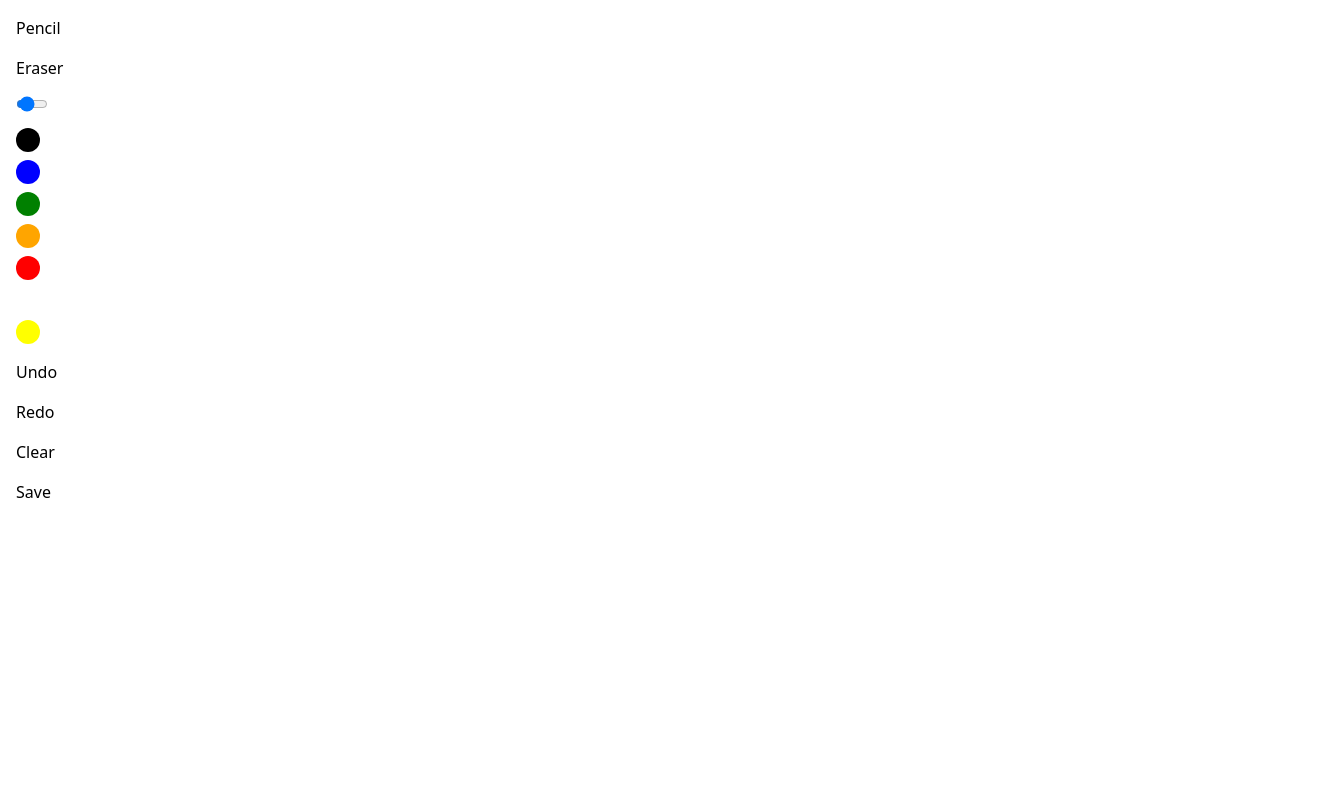
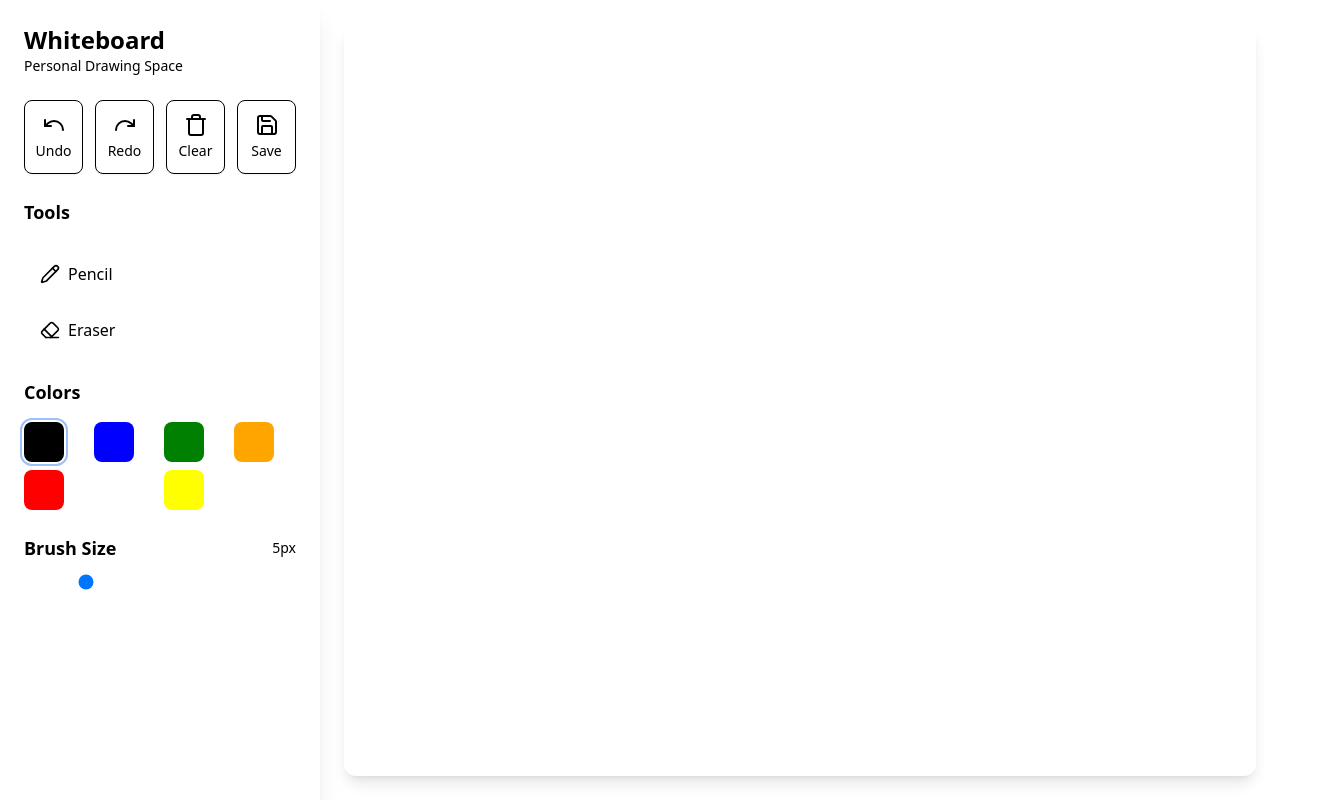
Before and after one commit to rampalliprakhar/whiteboard, a Next.js app: page /single in a window 1280 px wide. Shown: the whole page, 1344 px wide, since content can reach past the window. Built offline with nearby package versions, Linux system fonts and the light colour scheme.

Commit message:
Updated Single Platform

```diff
--- a/src/pages/single.js
+++ b/src/pages/single.js
@@ -3,6 +3,14 @@ import { COLORS, MENU_OBJECTS } from "@/constant";
 import { useSelector, useDispatch } from "react-redux";
 import { changeColor, changeBrushSize } from "@/slice/toolsSlice";
 import { clickMenuObject } from "@/slice/menuSlice";
+import {
+  EraserIcon,
+  UndoIcon,
+  RedoIcon,
+  TrashIcon,
+  SaveIcon,
+  PencilIcon,
+} from "lucide-react";
 
 export default function Single() {
   const dispatch = useDispatch();
@@ -15,7 +23,6 @@ export default function Single() {
 
   const activeMenuObject = useSelector((state) => state.menu.activeMenuObject);
   const { color, size } = useSelector((state) => state.tools[activeMenuObject]);
-
 
   const initCanvas = () => {
     const canvas = canvasRef.current;
@@ -33,15 +40,16 @@ export default function Single() {
     return context;
   };
 
-
   const saveCanvasState = () => {
     const canvas = canvasRef.current;
-    const context = canvas.getContext('2d');
+    const context = canvas.getContext("2d");
     historyStep.current++;
     if (historyStep.current < drawHistory.current.length) {
       drawHistory.current.length = historyStep.current;
     }
-    drawHistory.current.push(context.getImageData(0, 0, canvas.width, canvas.height));
+    drawHistory.current.push(
+      context.getImageData(0, 0, canvas.width, canvas.height)
+    );
   };
 
   const getCanvasPoint = (e) => {
@@ -52,7 +60,7 @@ export default function Single() {
 
     return {
       x: ((e.clientX || e.touches?.[0]?.clientX) - rect.left) * scaleX,
-      y: ((e.clientY || e.touches?.[0]?.clientY) - rect.top) * scaleY
+      y: ((e.clientY || e.touches?.[0]?.clientY) - rect.top) * scaleY,
     };
   };
 
@@ -116,7 +124,7 @@ export default function Single() {
     if (historyStep.current > 0) {
       historyStep.current--;
       const imageData = drawHistory.current[historyStep.current];
-      const context = canvasRef.current.getContext('2d');
+      const context = canvasRef.current.getContext("2d");
       context.putImageData(imageData, 0, 0);
     }
   };
@@ -125,7 +133,7 @@ export default function Single() {
     if (historyStep.current < drawHistory.current.length - 1) {
       historyStep.current++;
       const imageData = drawHistory.current[historyStep.current];
-      const context = canvasRef.current.getContext('2d');
+      const context = canvasRef.current.getContext("2d");
       context.putImageData(imageData, 0, 0);
     }
   };
@@ -143,59 +151,154 @@ export default function Single() {
   }, []);
 
   useEffect(() => {
-    const context = canvasRef.current.getContext('2d');
+    const context = canvasRef.current.getContext("2d");
     if (activeMenuObject === MENU_OBJECTS.PENCIL) {
       setIsDrawingEnabled(true);
-      context.globalCompositeOperation = 'source-over';
+      context.globalCompositeOperation = "source-over";
     } else if (activeMenuObject === MENU_OBJECTS.ERASER) {
       setIsDrawingEnabled(true);
-      context.globalCompositeOperation = 'destination-out';
+      context.globalCompositeOperation = "destination-out";
     } else {
       setIsDrawingEnabled(false);
     }
   }, [activeMenuObject]);
 
   return (
-    <div className="flex h-screen">
-      <div className="w-16 bg-white p-4 flex flex-col gap-4">
-        <button onClick={() => handleMenuClick(MENU_OBJECTS.PENCIL)}>Pencil</button>
-        <button onClick={() => handleMenuClick(MENU_OBJECTS.ERASER)}>Eraser</button>
+    <div className="flex flex-col md:flex-row min-h-screen bg-gray-50">
+      {/* Toolbar */}
+      <div className="w-full md:w-72 lg:w-80 bg-white shadow-xl p-4 md:p-6 md:h-screen overflow-y-auto">
+        {/* App Brand */}
+        <div className="hidden md:block mb-6">
+          <h1 className="text-2xl font-bold text-gray-800">Whiteboard</h1>
+          <p className="text-sm text-gray-500">Personal Drawing Space</p>
+        </div>
+
+        <div className="mb-6">
+          <div className="grid grid-cols-4 gap-3">
+            <button
+              onClick={handleUndo}
+              className="flex flex-col items-center justify-center p-3 rounded-lg border border-gray-200 bg-white hover:bg-gray-50 transition-all shadow-sm hover:shadow"
+            >
+              <UndoIcon className="w-6 h-6 text-gray-700" />
+              <span className="text-sm mt-1 font-medium">Undo</span>
+            </button>
+            <button
+              onClick={handleRedo}
+              className="flex flex-col items-center justify-center p-3 rounded-lg border border-gray-200 bg-white hover:bg-gray-50 transition-all shadow-sm hover:shadow"
+            >
+              <RedoIcon className="w-6 h-6 text-gray-700" />
+              <span className="text-sm mt-1 font-medium">Redo</span>
+            </button>
+            <button
+              onClick={handleClear}
+              className="flex flex-col items-center justify-center p-3 rounded-lg border border-red-200 bg-white hover:bg-red-50 transition-all shadow-sm hover:shadow"
+            >
+              <TrashIcon className="w-6 h-6 text-red-600" />
+              <span className="text-sm mt-1 font-medium text-red-600">
+                Clear
+              </span>
+            </button>
+            <button
+              onClick={handleSave}
+              className="flex flex-col items-center justify-center p-3 rounded-lg border border-green-200 bg-white hover:bg-green-50 transition-all shadow-sm hover:shadow"
+            >
+              <SaveIcon className="w-6 h-6 text-green-600" />
+              <span className="text-sm mt-1 font-medium text-green-600">
+                Save
+              </span>
+            </button>
+          </div>
+        </div>
+
+        {/* Drawing Tools Section */}
+        <div className="space-y-6">
+          <h2 className="text-lg font-semibold text-gray-700">Tools</h2>
+          <div className="grid grid-cols-2 md:grid-cols-1 gap-2">
+            {[
+              {
+                id: MENU_OBJECTS.PENCIL,
+                icon: <PencilIcon className="w-5 h-5" />,
+                label: "Pencil",
+              },
+              {
+                id: MENU_OBJECTS.ERASER,
+                icon: <EraserIcon className="w-5 h-5" />,
+                label: "Eraser",
+              },
+            ].map((tool) => (
+              <button
+                key={tool.id}
+                onClick={() => handleMenuClick(tool.id)}
+                className={`flex items-center gap-2 px-4 py-3 rounded-lg transition-colors duration-200 ${
+                  activeMenuObject === tool.id
+                    ? "bg-gray-100 text-gray-900"
+                    : "text-gray-700 hover:bg-gray-50"
+                }`}
+              >
+                {tool.icon}
+                <span className="font-medium">{tool.label}</span>
+              </button>
+            ))}
+          </div>
+          {/* Color Palette Section */}
+          <div className="space-y-4 w-full">
+            <h2 className="text-lg font-semibold text-gray-700">Colors</h2>
+            <div className="grid grid-cols-6 md:grid-cols-4 gap-2">
+              {Object.values(COLORS).map((colorOption) => (
+                <button
+                  key={colorOption}
+                  className={`w-8 h-8 md:w-10 md:h-10 rounded-lg transform hover:scale-110 transition-transform duration-200 ${
+                    color === colorOption
+                      ? "ring-2 ring-offset-2 ring-blue-500"
+                      : ""
+                  }`}
+                  style={{ backgroundColor: colorOption }}
+                  onClick={() => handleColorChange(colorOption)}
+                />
+              ))}
+            </div>
+          </div>
+
+          {/* Brush Size Section */}
+          <div className="space-y-4 w-full">
+            <div className="flex items-center justify-between">
+              <h2 className="text-lg font-semibold text-gray-700">
+                Brush Size
+              </h2>
+              <span className="text-sm font-medium text-gray-500">
+                {size}px
+              </span>
+            </div>
             <input
               type="range"
               min="1"
               max="20"
               value={size}
               onChange={(e) => handleSizeChange(e.target.value)}
+              className="w-full h-2 bg-gray-200 rounded-lg appearance-none cursor-pointer accent-blue-500"
             />
-        <div className="flex flex-wrap gap-2">
-          {Object.values(COLORS).map((colorOption) => (
-            <div
-              key={colorOption}
-              className="w-6 h-6 rounded-full cursor-pointer"
-              style={{ backgroundColor: colorOption }}
-              onClick={() => handleColorChange(colorOption)}
-            />
-          ))}
           </div>
-        <button onClick={handleUndo}>Undo</button>
-        <button onClick={handleRedo}>Redo</button>
-        <button onClick={handleClear}>Clear</button>
-        <button onClick={handleSave}>Save</button>
         </div>
+      </div>
+
+      {/* Canvas Area */}
+      <main className="flex-1 p-4 md:p-6">
+        <div className="h-full relative rounded-xl overflow-hidden bg-white shadow-lg">
           <canvas
             ref={canvasRef}
             style={{
               width: "100%",
               height: "100%",
               touchAction: "none",
-          cursor: isDrawingEnabled ? "crosshair" : "default"
+              cursor: isDrawingEnabled ? "crosshair" : "default",
             }}
             onPointerDown={handlePointerDown}
             onPointerMove={handlePointerMove}
             onPointerUp={handlePointerUp}
             onPointerLeave={handlePointerUp}
-        className="bg-white"
           />
+        </div>
+      </main>
     </div>
   );
 }
```
Lines whose indentation alone changed are shown as unchanged.
